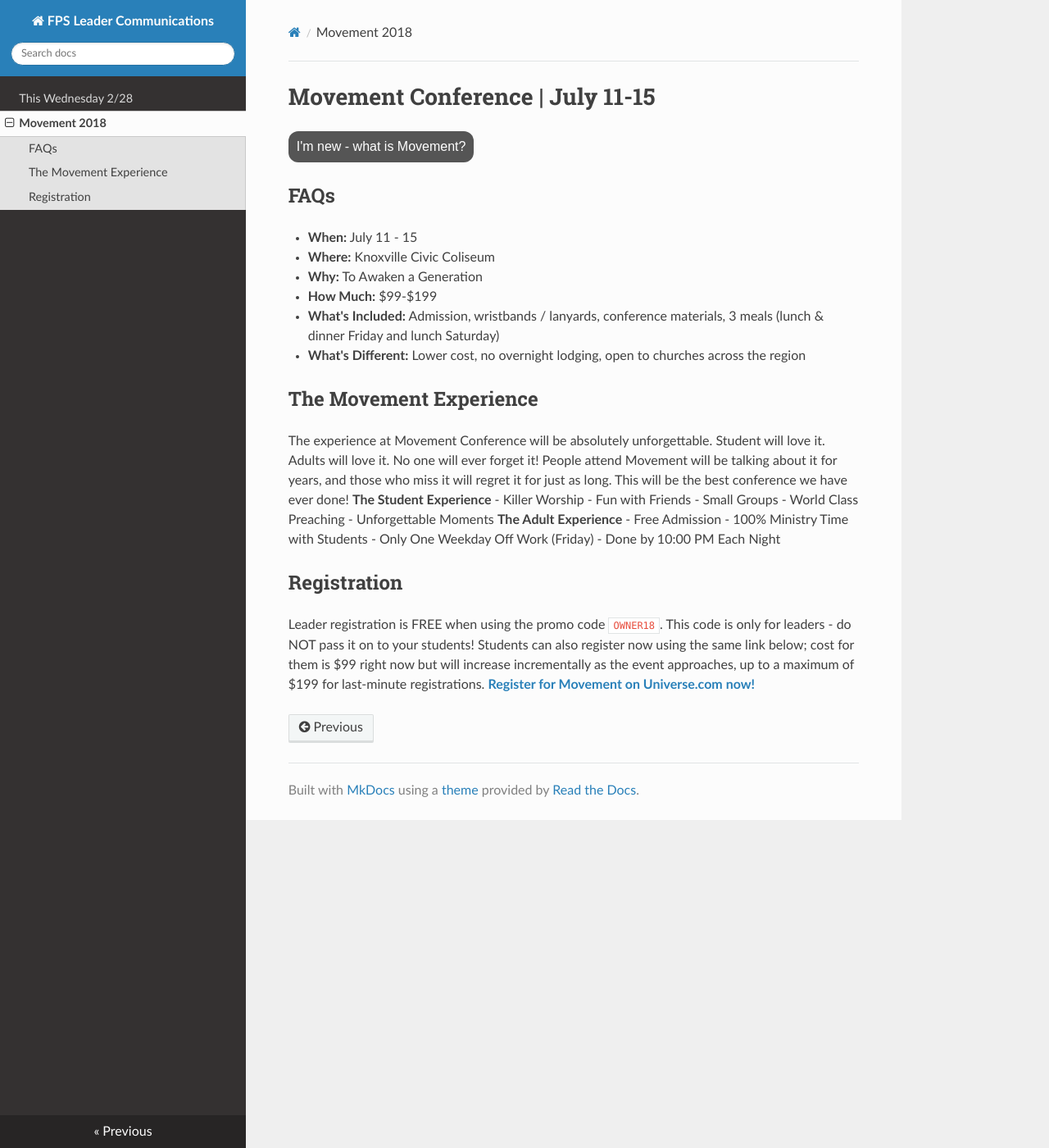
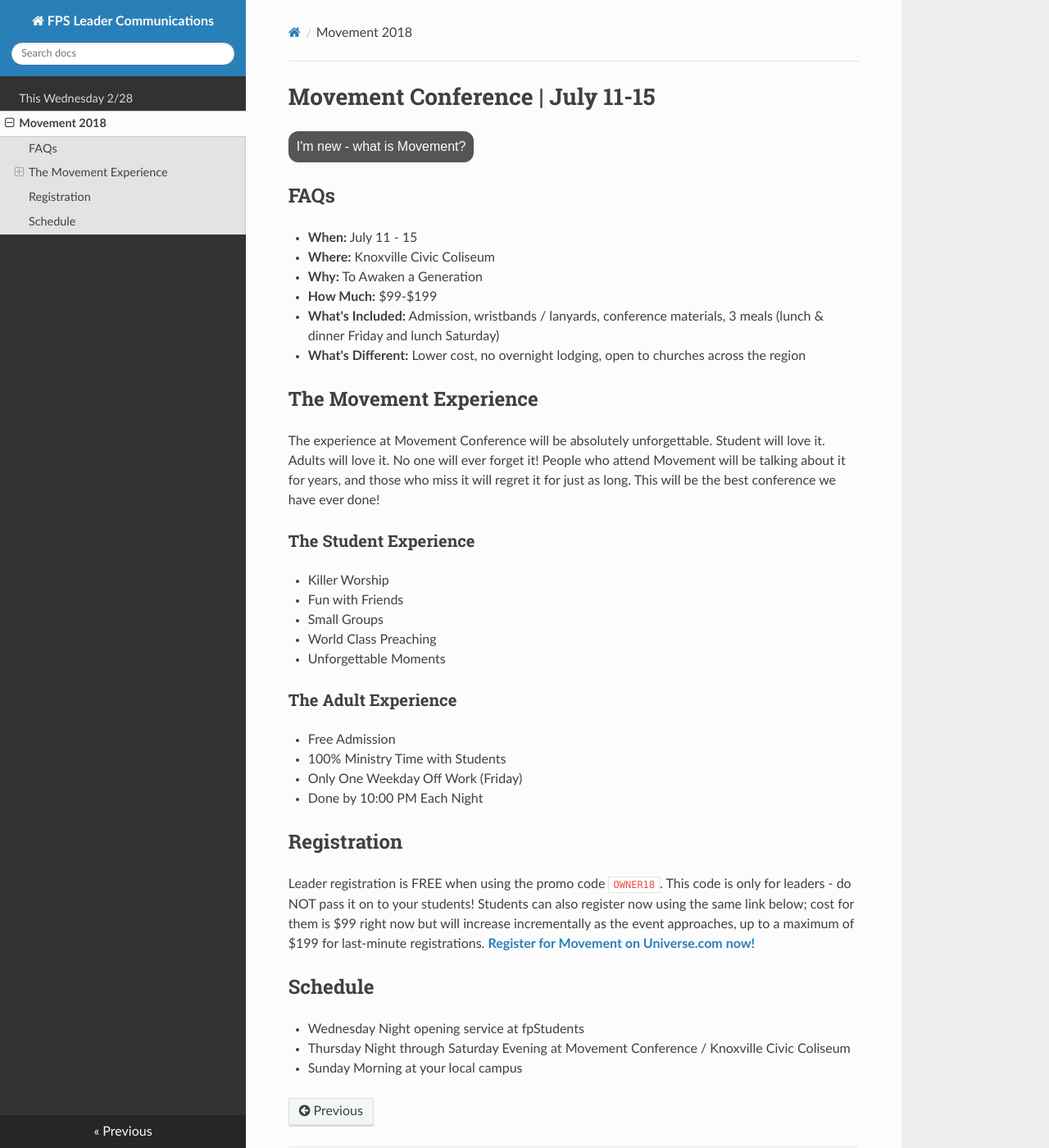
Before and after one commit to GJasonAnderson/fps-leader, an MkDocs documentation site: the page built from docs/movement.md, in a window 1280 px wide and 1400 px high. Shown: the whole window at 82% size. Built offline with MkDocs 1.6.1, drawn with Linux system fonts in a browser that asks for light colours; nearby versions of some CDN libraries; old or Windows-style settings are respelled for this version of MkDocs.

Commit message:
formatting corrections

```diff
--- a/docs/movement.md
+++ b/docs/movement.md
@@ -1,8 +1,7 @@
 # Movement Conference | July 11-15
 <button id="MyButton" onclick="myFunction()">I'm new - what is Movement?</button>
 <div id="MyToggleDiv" style="display: none;">
-Movement Conference is more than an event; it's a spark to an awakening in the next generation! Movement is a three-day local church conference where students from across the state of Tennessee are encouraged and inspired to join the Movement and take it back to their schools and communities. More than anything, our desire is to see this generation walk in the power of Jesus and change the world around them for His kingdom.
-At Movement Conference, students will experience incredible worship and music, be inspired by world-class communicators, and have an unforgettable experience with friends. An awakening is coming to our nation, and we believe it will start right here in Tennessee! Will you join the Movement?
+Movement Conference is more than an event; it's a spark to an awakening in the next generation! Movement is a three-day local church conference where students from across the state of Tennessee are encouraged and inspired to join the Movement and take it back to their schools and communities. More than anything, our desire is to see this generation walk in the power of Jesus and change the world around them for His kingdom. At Movement Conference, students will experience incredible worship and music, be inspired by world-class communicators, and have an unforgettable experience with friends. An awakening is coming to our nation, and we believe it will start right here in Tennessee! Will you join the Movement?
 </div>
 
 ## FAQs
@@ -14,14 +13,16 @@
 - **What's Different:** Lower cost, no overnight lodging, open to churches across the region
 
 ## The Movement Experience
-The experience at Movement Conference will be absolutely unforgettable. Student will love it. Adults will love it. No one will ever forget it! People attend Movement will be talking about it for years, and those who miss it will regret it for just as long. This will be the best conference we have ever done!
-**The Student Experience**
+The experience at Movement Conference will be absolutely unforgettable. Student will love it. Adults will love it. No one will ever forget it! People who attend Movement will be talking about it for years, and those who miss it will regret it for just as long. This will be the best conference we have ever done!
+
+###The Student Experience
 - Killer Worship
 - Fun with Friends
 - Small Groups
 - World Class Preaching
 - Unforgettable Moments
-**The Adult Experience**
+
+###The Adult Experience
 - Free Admission
 - 100% Ministry Time with Students
 - Only One Weekday Off Work (Friday)
@@ -29,6 +30,11 @@
 
 ## Registration
 Leader registration is FREE when using the promo code `OWNER18`. This code is only for leaders - do NOT pass it on to your students! Students can also register now using the same link below; cost for them is $99 right now but will increase incrementally as the event approaches, up to a maximum of $199 for last-minute registrations. [ **Register for Movement on Universe.com now!** ]( https://www.universe.com/events/movement-conference-2018-tickets-knoxville-17QGJL )
+
+##Schedule
+- Wednesday Night opening service at fpStudents
+- Thursday Night through Saturday Evening at Movement Conference / Knoxville Civic Coliseum
+- Sunday Morning at your local campus
 
 <style>
 #MyToggleDiv {
```
